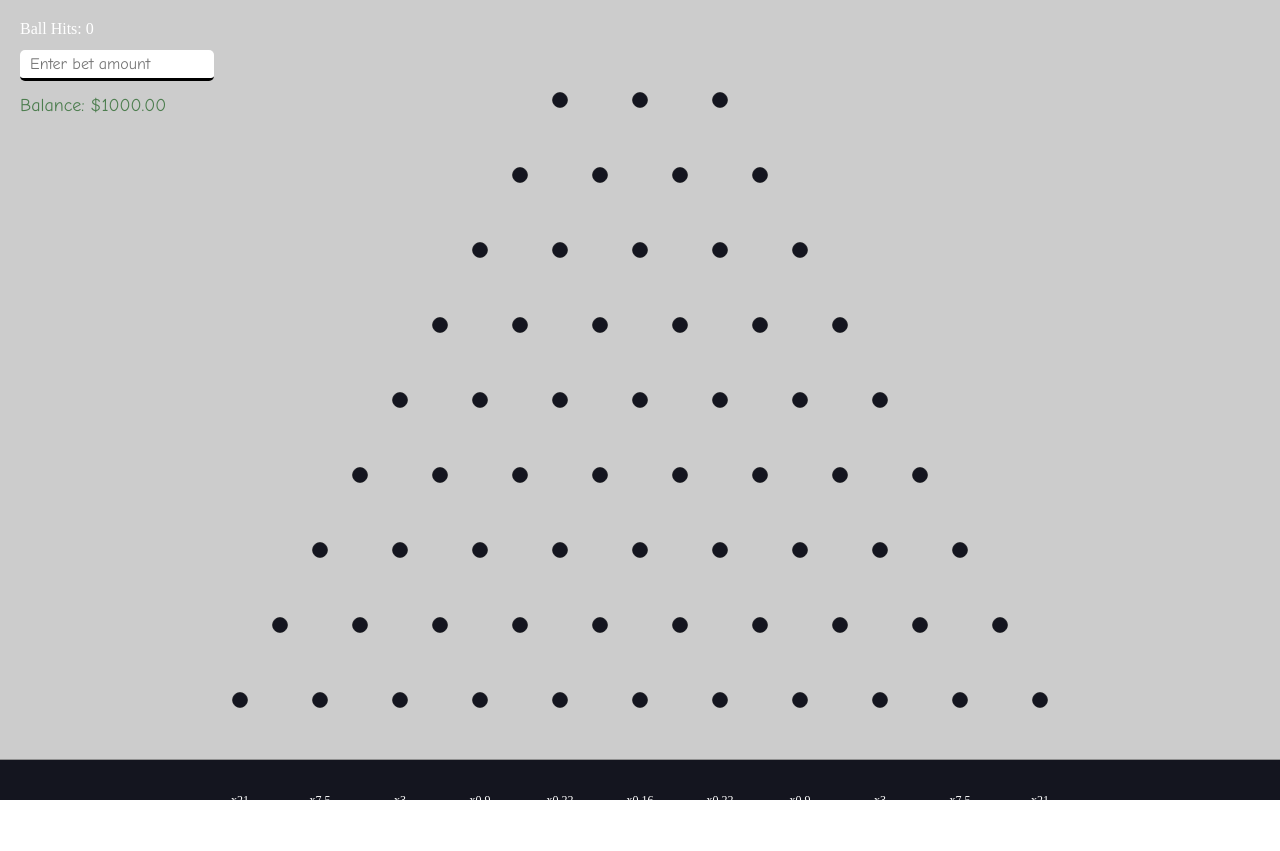
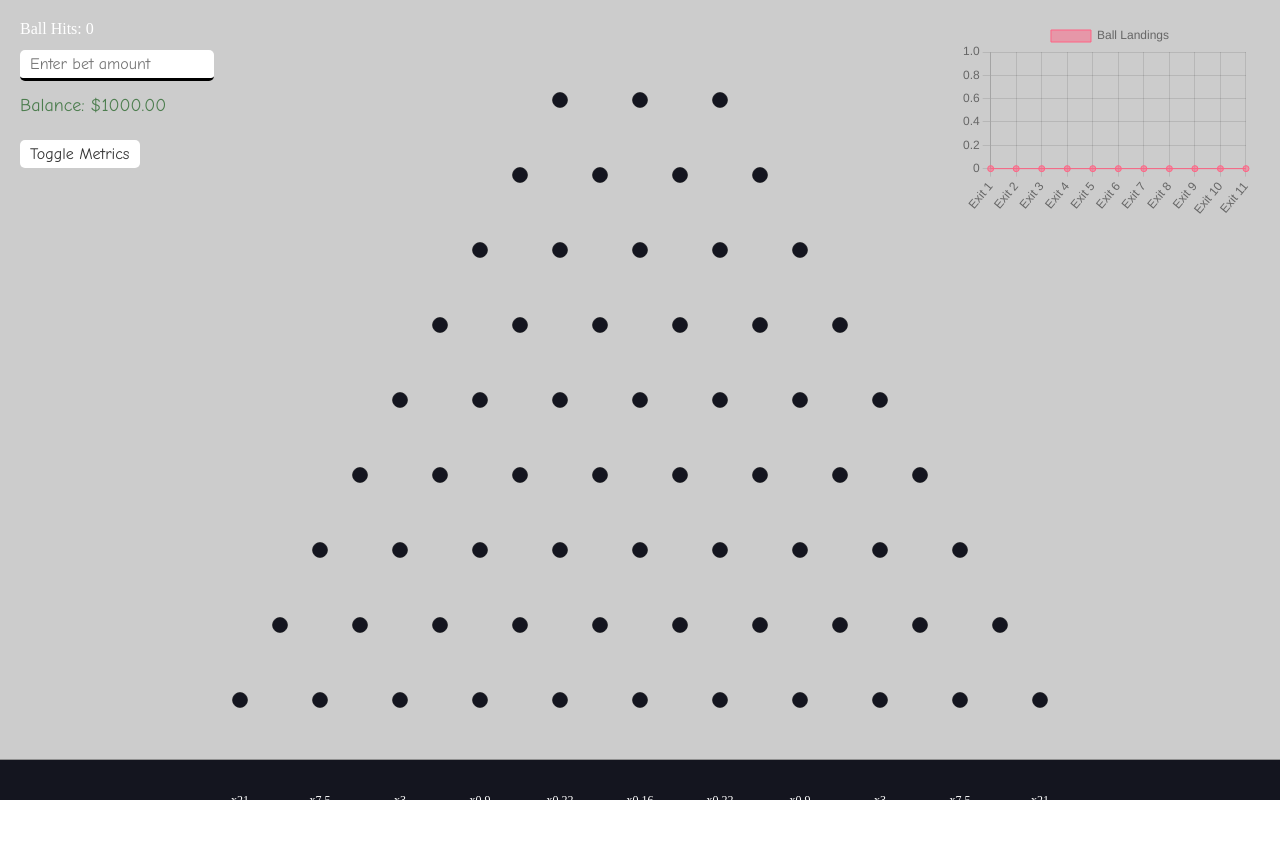
Before and after one commit to Cj5404/Cj5404.github.io, a website: page index.html in a window 1280 px wide. Drawn offline with nearby package versions, Linux system fonts and the light colour scheme; animation ran at ten frames a second.

Commit message:
Graph Update
Added a graph that displays real-time data for where balls hit the most (uses Graph.js referenced locally). Also added a button that allows you to turn the graph on/off if you don't feel like looking at it

```diff
--- a/index.html
+++ b/index.html
@@ -11,11 +11,14 @@
     padding: 0;
     overflow: hidden;
   }
+
 </style>
   </head>
-  <script src="node_modules/matter-js/build/matter.min.js"></script>
+  <script src="./node_modules/matter-js/build/matter.min.js"></script>
+  <script src="./node_modules/chart.js/dist/chart.umd.js"></script>
 </head>
 <body>
+  <canvas id="exitBoxGraph" width="300" height="200" style="position: absolute; top: 20px; right: 20px;"></canvas>
   <script src="plinko.js"></script>
 </body>
 </html>
--- a/package.json
+++ b/package.json
@@ -9,6 +9,7 @@
   "author": "",
   "license": "ISC",
   "dependencies": {
+    "chart.js": "^4.4.2",
     "matter-js": "^0.19.0"
   }
 }
--- a/plinko.js
+++ b/plinko.js
@@ -216,7 +216,7 @@ exitBoxes.forEach(function(exitBox, index) {
     }
 });
 
-//Event listener for exit box collisions
+// Event listener for exit box collisions
 Events.on(engine, 'collisionStart', function(event) {
     var pairs = event.pairs;
     pairs.forEach(function(pair) {
@@ -227,6 +227,9 @@ Events.on(engine, 'collisionStart', function(event) {
             var exitBoxIndex = exitBoxes.indexOf(pair.bodyA);
             if (exitBoxIndex !== -1) {
                 exitBoxCounters[exitBoxIndex]++;
+                // Update the graph data and redraw the chart
+                chart.data.datasets[0].data = exitBoxCounters;
+                chart.update();
             }
         } else if (pair.bodyB.label === 'ExitBox' && balls.includes(pair.bodyA)) {
             userBalance += pair.bodyA.betAmount * pair.bodyB.multiplier;
@@ -235,10 +238,13 @@ Events.on(engine, 'collisionStart', function(event) {
             var exitBoxIndex = exitBoxes.indexOf(pair.bodyB);
             if (exitBoxIndex !== -1) {
                 exitBoxCounters[exitBoxIndex]++;
+                // Update the graph data and redraw the chart
+                chart.data.datasets[0].data = exitBoxCounters;
+                chart.update();
             }
         }
     });
-    //Update all exit box counters after collision
+    // Update all exit box counters after collision
     updateAllExitBoxCounters();
 });
 
@@ -396,7 +402,7 @@ function updateUserBalanceDisplayAnimated() {
     var previousBalance = parseFloat(userBalanceDisplay.innerText.split('$')[1]);
     var currentBalance = userBalance;
     var difference = currentBalance - previousBalance;
-    var increment = difference / 30;
+    var increment = difference / 24;
     var frame = 0;
 
     var animationInterval = setInterval(function() {
@@ -414,7 +420,7 @@ function updateUserBalanceDisplayAnimated() {
 
         userBalanceDisplay.innerText = 'Balance: $' + newBalance.toFixed(2);
 
-        if (frame >= 30) {
+        if (frame >= 24) {
             clearInterval(animationInterval);
         }
     }, 16);
@@ -429,3 +435,53 @@ ballHitsCounter.style.left = '20px';
 ballHitsCounter.style.color = 'white';
 ballHitsCounter.innerText = 'Ball Hits: 0';
 document.body.appendChild(ballHitsCounter);
+
+// Create HTML element for the option button
+var toggleMetricsButton = document.createElement('button');
+toggleMetricsButton.id = 'toggleMetricsButton';
+toggleMetricsButton.innerText = 'Toggle Metrics';
+toggleMetricsButton.style.position = 'absolute';
+toggleMetricsButton.style.top = '140px';
+toggleMetricsButton.style.left = '20px';
+toggleMetricsButton.style.padding = '5px 10px';
+toggleMetricsButton.style.fontSize = '16px';
+toggleMetricsButton.style.fontFamily = 'Comic Sans MS, cursive';
+toggleMetricsButton.style.color = '#333';
+toggleMetricsButton.style.backgroundColor = '#FFF';
+toggleMetricsButton.style.border = 'none';
+toggleMetricsButton.style.borderRadius = '5px';
+toggleMetricsButton.addEventListener('click', function() {
+    var exitBoxGraph = document.getElementById('exitBoxGraph');
+    if (exitBoxGraph.style.display === 'none') {
+        exitBoxGraph.style.display = 'block';
+    } else {
+        exitBoxGraph.style.display = 'none';
+    }
+});
+document.body.appendChild(toggleMetricsButton);
+
+/////////////////////////////Graph//////////////////////////
+var ctx = document.getElementById('exitBoxGraph').getContext('2d');
+
+var chart = new Chart(ctx, {
+    type: 'line',
+    data: {
+        labels: ['Exit 1', 'Exit 2', 'Exit 3', 'Exit 4', 'Exit 5', 'Exit 6', 'Exit 7', 'Exit 8', 'Exit 9', 'Exit 10', 'Exit 11'],
+        datasets: [{
+            label: 'Ball Landings',
+            data: exitBoxCounters,
+            backgroundColor: 'rgba(255, 99, 132, 0.5)',
+            borderColor: 'rgba(255, 99, 132, 1)',
+            borderWidth: 1
+        }]
+    },
+    options: {
+        maintainAspectRatio: false,
+        responsive: false,
+        scales: {
+            y: {
+                beginAtZero: true
+            }
+        }
+    }
+});
```
Also changed, not shown: 1 other file.
